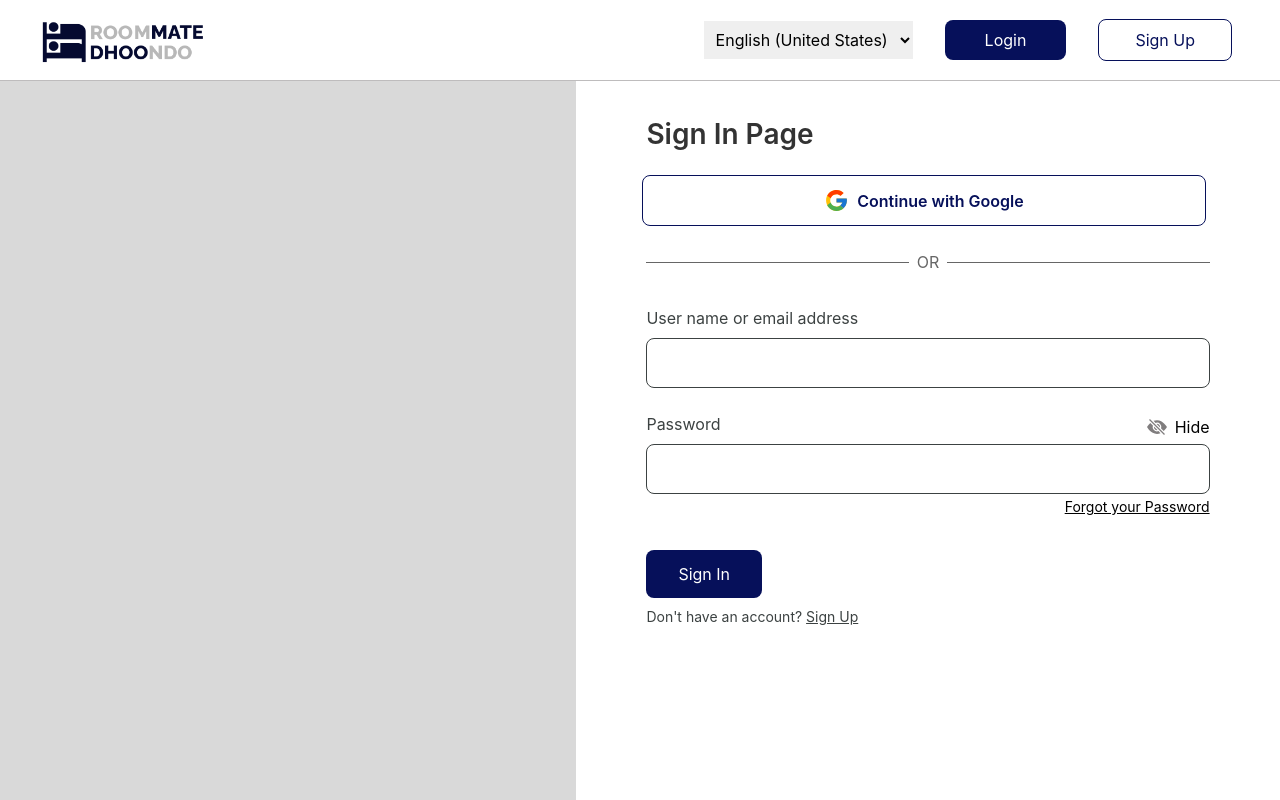
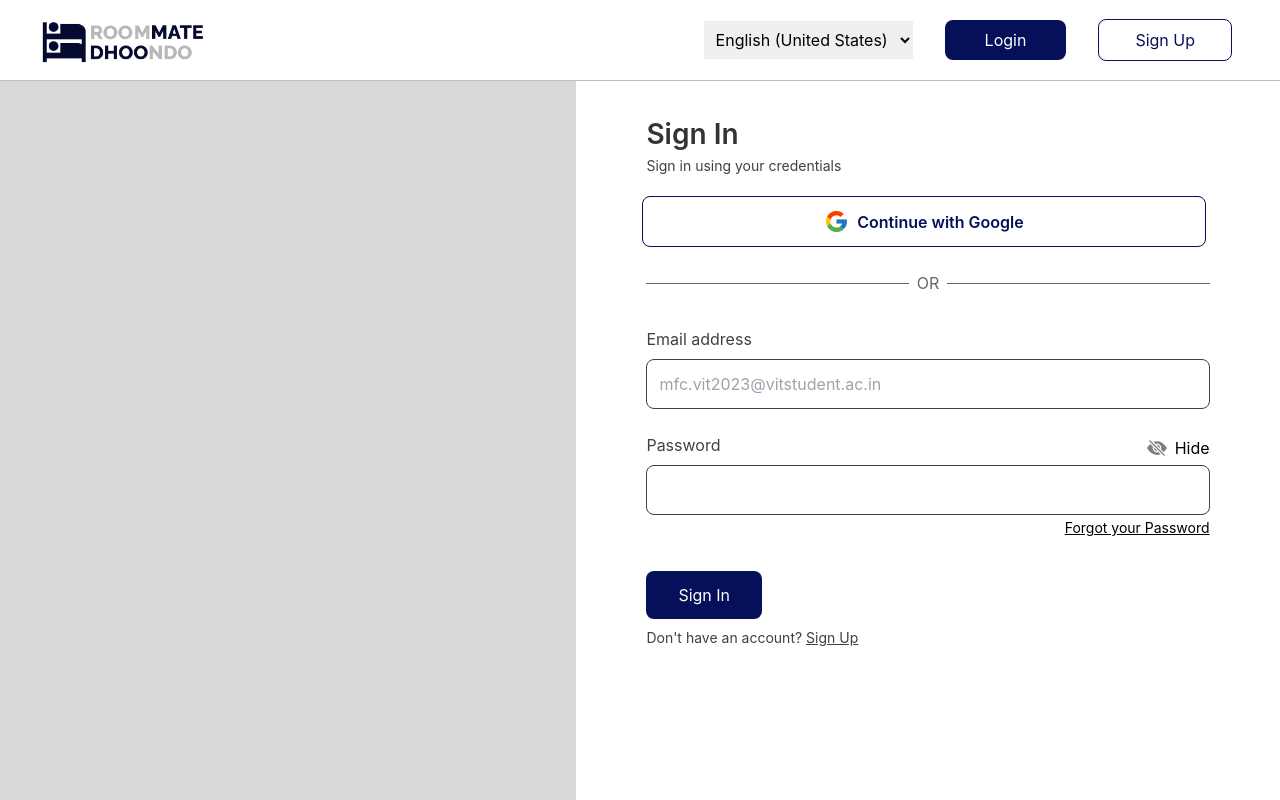
Before and after one commit to utkarsh-creator/Roommate-Dhoondho, a React (Create React App) app: page / in a window 1280 px wide. Built offline with nearby package versions, Linux system fonts and the light colour scheme.

Commit message:
Small Updates

```diff
--- a/src/Pages/SignIn/SignIn.jsx
+++ b/src/Pages/SignIn/SignIn.jsx
@@ -62,9 +62,12 @@ function SignIn() {
         <div className="w-[45%] bg-[#D9D9D9]"></div>
         <div className="w-[55%] flex justify-center">
           <div className="flex flex-col pt-[2rem] items-center w-[80%]">
-            <h1 className="text-[#333] text-[1.75rem] font-[600] w-full mb-5 ">
-              Sign In Page
+            <h1 className="text-[#333] text-[1.75rem] font-[600] w-full  ">
+              Sign In
             </h1>
+            <p className="mb-5 text-[#3C4242] text-[14px] w-full">
+              Sign in using your credentials
+            </p>
             <button className="flex justify-center items-center font-[600] text-[#06105A] w-[100%]  mr-2 rounded-[8px] border-[#06105A] border-[1.75px] px-[2rem] py-[0.75rem]">
               <FcGoogle size={25} className="mr-2" /> Continue with Google
             </button>
@@ -77,11 +80,12 @@ function SignIn() {
 
             <div className="w-full mb-6">
               <span className="text-[#3C4242] text-[16px]">
-                User name or email address
+                Email address
               </span>
               <input
                 name="email"
                 value={form.email}
+                placeholder="mfc.vit2023@vitstudent.ac.in"
                 onChange={formOnChangeHandler}
                 className=" mt-2 rounded-[8px] border-[#3C4242] border-[1px] w-full p-[0.75rem] "
               />
--- a/src/Pages/SignUp/SignUp.jsx
+++ b/src/Pages/SignUp/SignUp.jsx
@@ -109,7 +109,7 @@ function SignUP() {
                 value={form.email}
                 name="email"
                 onChange={formOnChangeHandler}
-                placeholder="designer@gmail.com"
+                placeholder="mfc.vit2023@vitstudent.ac.in"
                 className=" mt-2 rounded-[8px] border-[#3C4242] border-[1px] w-full p-[0.75rem] "
               />
               {formError?.email ? (
```
